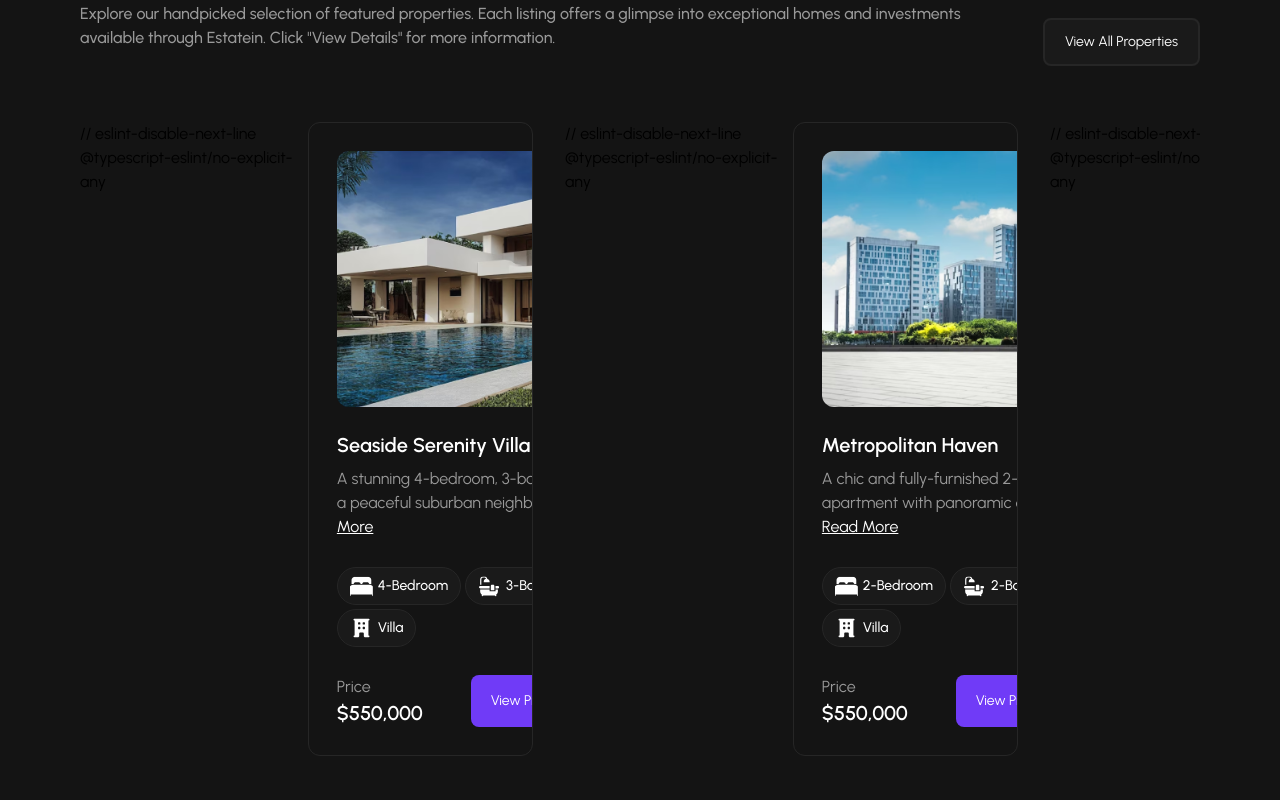
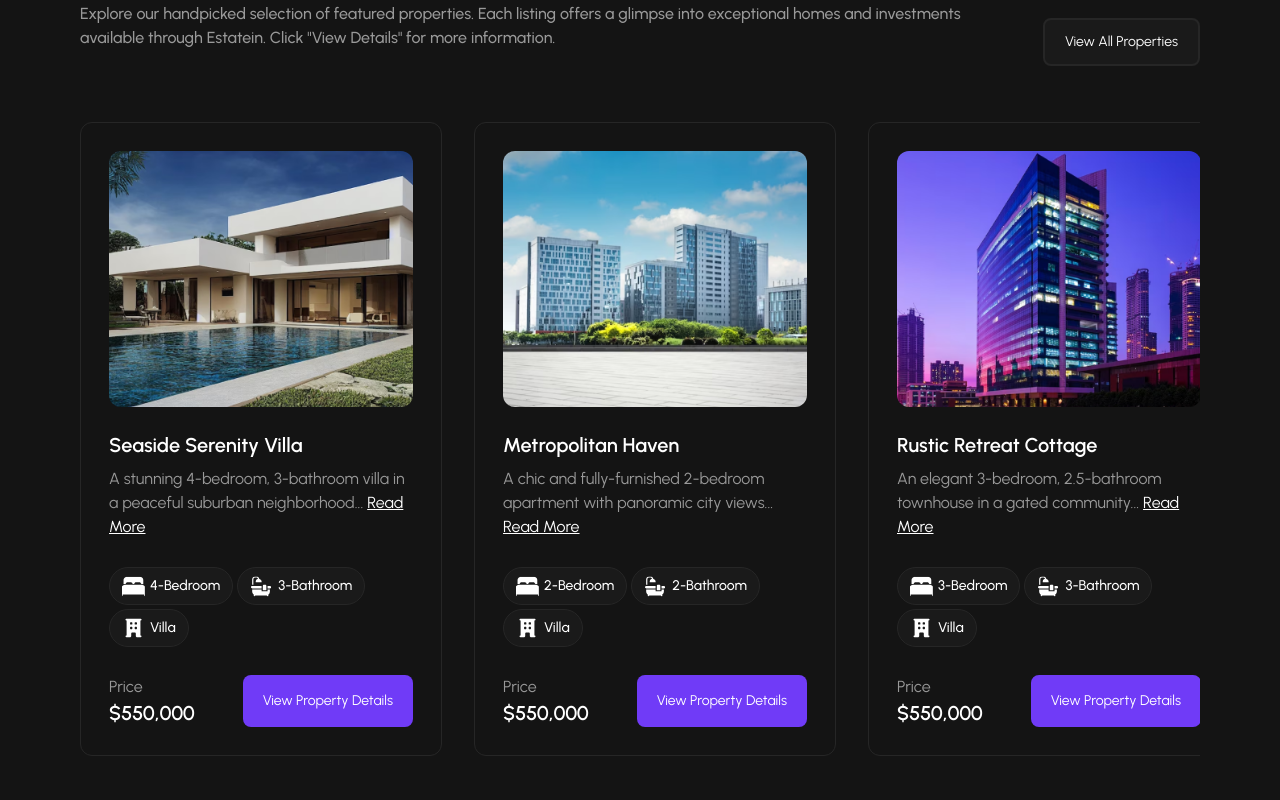
Before and after one commit to niicodeer/real-estate-website, a React (Vite) app: page / in a window 1280 px wide. Shown: the part 1000-1800 px from the top of the page. Built offline with nearby package versions, Linux system fonts and the light colour scheme.

Commit message:
fix comment line

```diff
--- a/src/components/Slider.tsx
+++ b/src/components/Slider.tsx
@@ -34,8 +34,6 @@ export default function Slider<T>({ children, data, elementsPerView = 1, buttonT
               /* className={`${i < elementsPerView ? "flex flex-1 w-auto xl:max-w-[50%]" : "hidden"} `} */
               key={i}
             >
-
-              // eslint-disable-next-line @typescript-eslint/no-explicit-any
               {cloneElement(children as ReactElement, { ...el } as never)}
             </div>
           ))}
```
